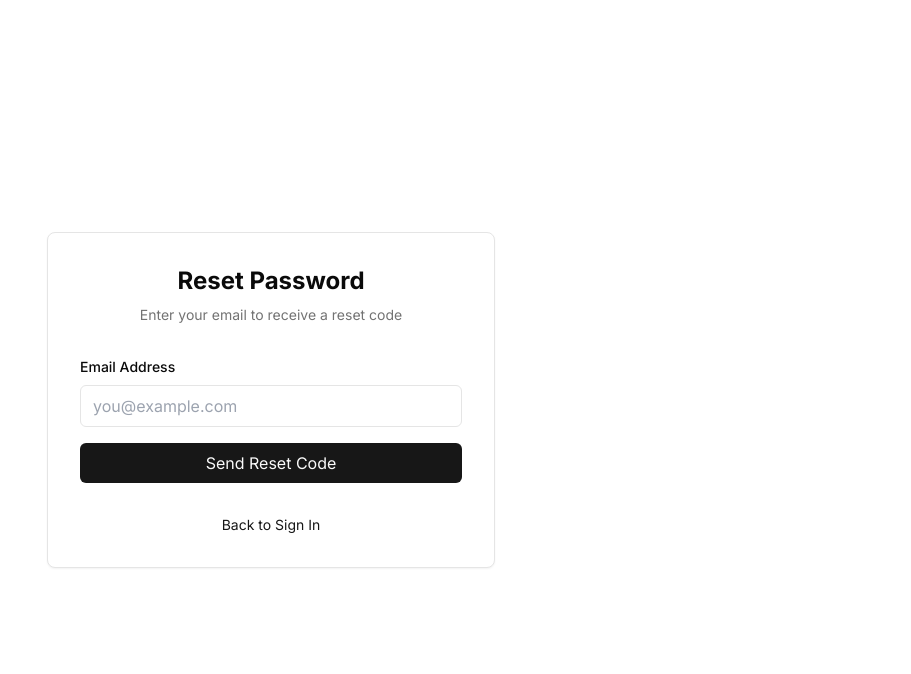
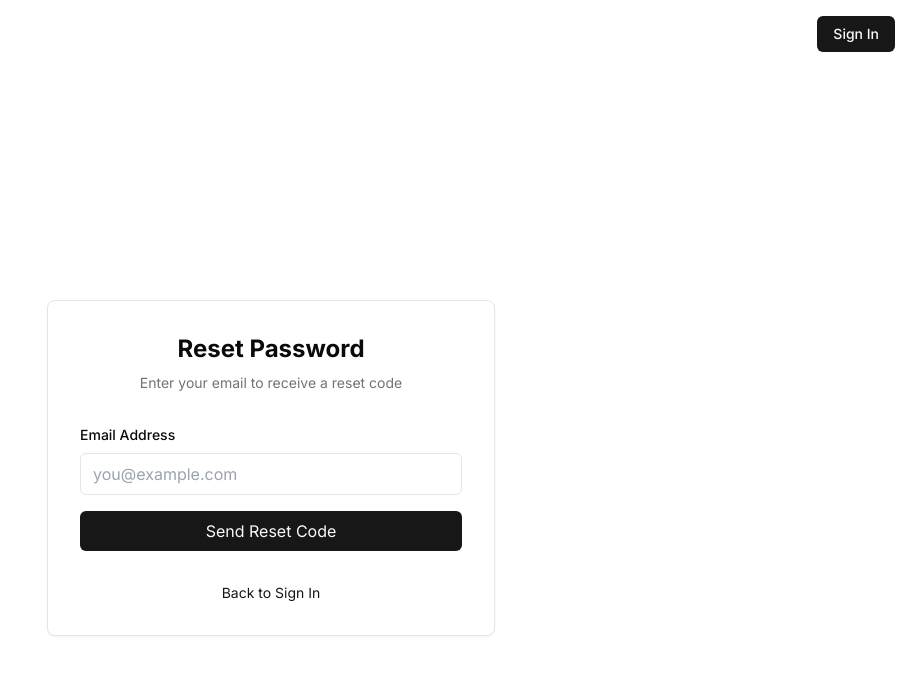
Before and after one commit to py-kalki/project-unizero, a Next.js app: page /forgot-password in a window 1280 px wide. Shown: the top 674 px of the page, without its empty margins (369-1280 px from the left). Built offline with nearby package versions, Linux system fonts and the light colour scheme; no server answers.

Commit message:
feat(02-01): add header with AuthButton to layout.tsx
- Imported AuthButton from @/components/auth/user-button
- Added header with flex justify-end p-4 gap-4 styling
- Wrapped children in main tag for semantic HTML
- Preserved existing ClerkProvider and ThemeProvider wrapping

```diff
--- a/src/app/layout.tsx
+++ b/src/app/layout.tsx
@@ -2,6 +2,7 @@ import type { Metadata } from 'next';
 import { Inter } from 'next/font/google';
 import { ClerkProvider } from '@clerk/nextjs';
 import { ThemeProvider } from '@/components/theme-provider';
+import { AuthButton } from '@/components/auth/user-button';
 import { clerkAppearance, clerkUrls } from '@/config/clerk';
 import { themeConfig } from '@/config/theme';
 import './globals.css';
@@ -78,7 +79,10 @@ export default function RootLayout({
               themeConfig.provider.disableTransitionOnChange
             }
           >
-            {children}
+            <header className="flex justify-end p-4 gap-4">
+              <AuthButton />
+            </header>
+            <main>{children}</main>
           </ThemeProvider>
         </ClerkProvider>
       </body>
```
